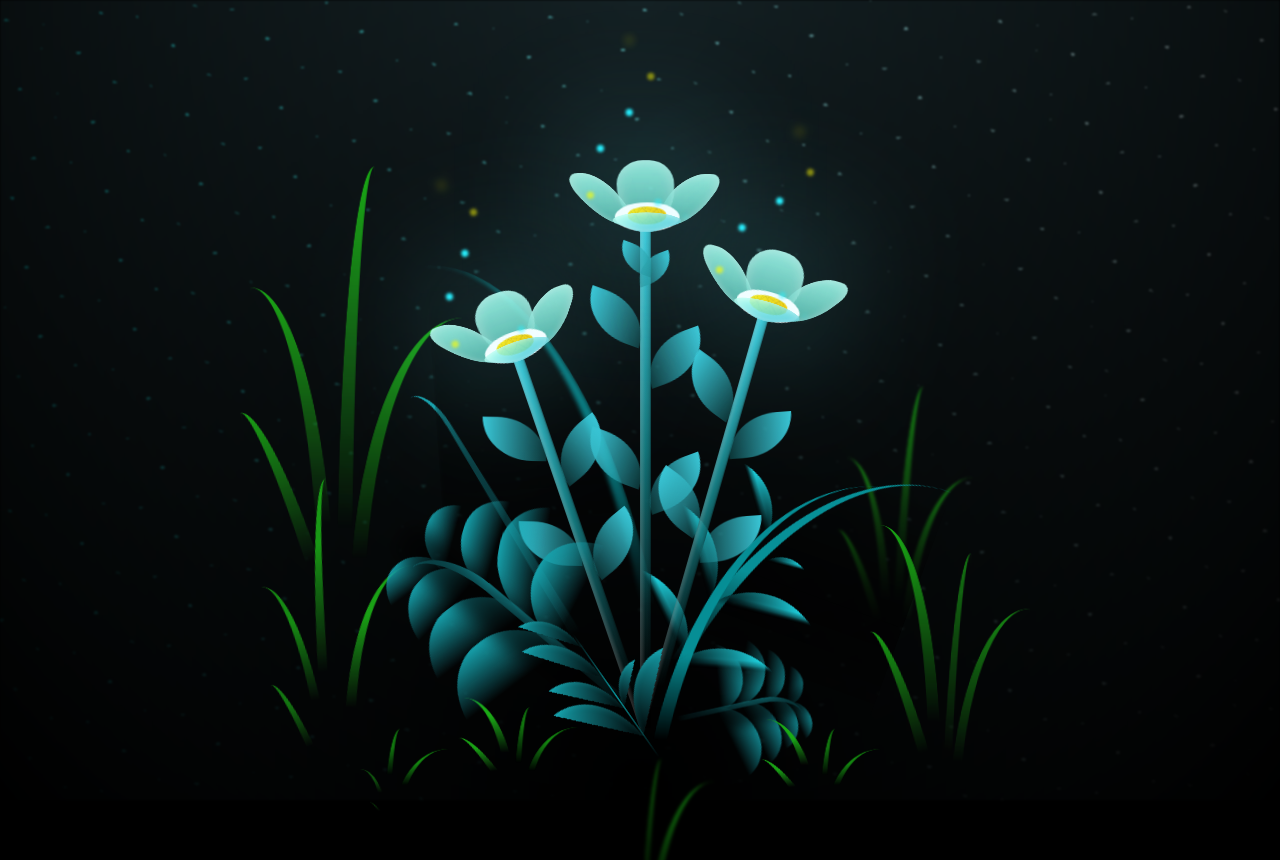
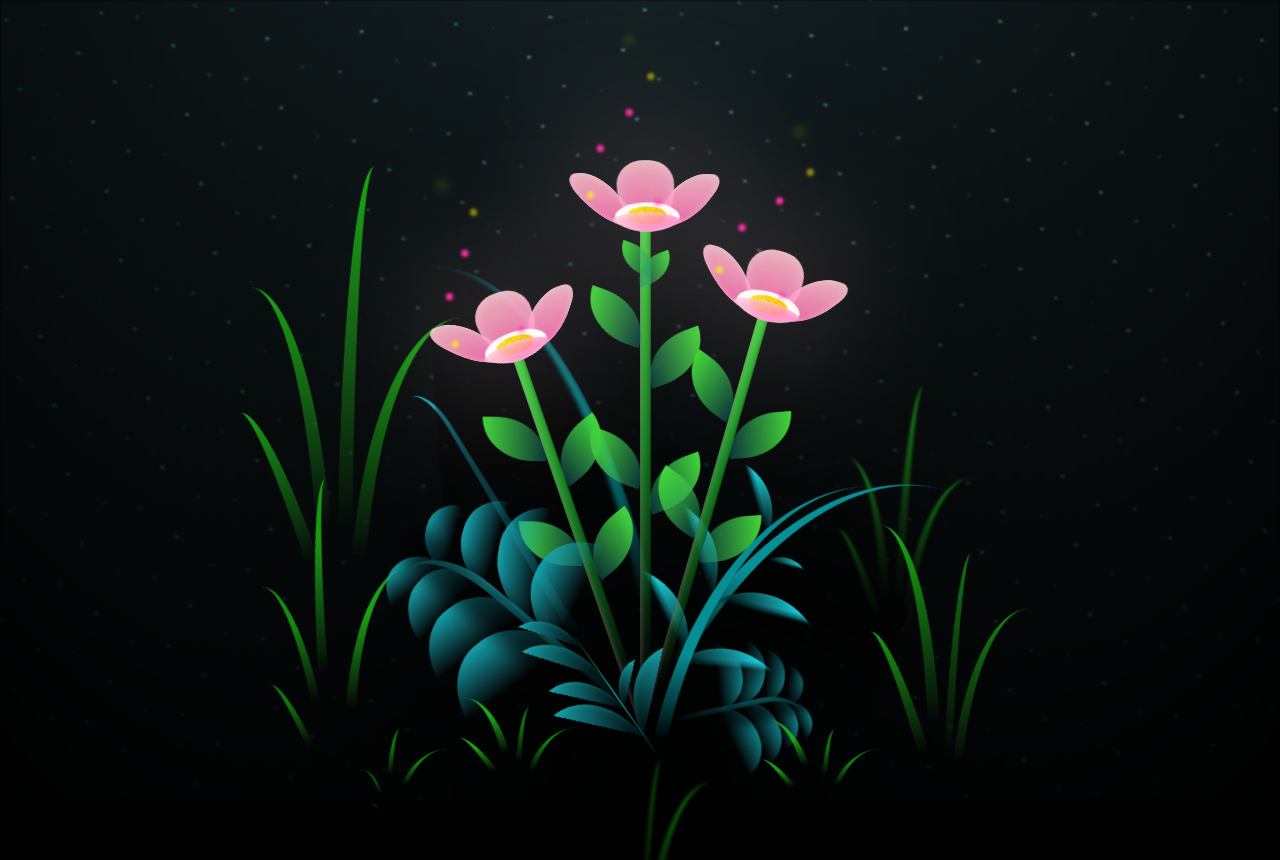
Before and after one commit to Redryna/kado, a plain HTML site: page flowers.html in a window 1280 px wide. Shown: the top 860 px of the page. Drawn offline with Linux system fonts and the light colour scheme.

Commit message:
Add files via upload

```diff
--- a/css/main.css
+++ b/css/main.css
@@ -154,9 +154,11 @@ body {
   transform: translate(-50%, -100%);
   width: 8vmin;
   height: 8vmin;
-  background-color: #6bf0ff;
+  background-color: #ffc0cb; /* Mengubah warna menjadi pink terang */
   filter: blur(10vmin);
 }
+
+
 .flower__leaf {
   position: absolute;
   bottom: 0;
@@ -164,12 +166,13 @@ body {
   width: 8vmin;
   height: 11vmin;
   border-radius: 51% 49% 47% 53%/44% 45% 55% 69%;
-  background-color: #a7ffee;
-  background-image: linear-gradient(to top, #54b8aa, #a7ffee);
+  background-color: #ffc0cb; /* Mengubah warna menjadi pink terang */
+  background-image: linear-gradient(to top, #ff69b4, #FFC0CB);
   transform-origin: bottom center;
   opacity: 0.9;
   box-shadow: inset 0 0 2vmin rgba(255, 255, 255, 0.5);
 }
+
 .flower__leaf--1 {
   transform: translate(-10%, 1%) rotateY(40deg) rotateX(-50deg);
 }
@@ -185,7 +188,7 @@ body {
   transform-origin: bottom left;
   border-radius: 4vmin 10vmin 4vmin 4vmin;
   transform: translate(0%, 18%) rotateX(70deg) rotate(-43deg);
-  background-image: linear-gradient(to top, #39c6d6, #a7ffee);
+  background-image: linear-gradient(to top, #ff69b4, #FFC0CB);
   z-index: 1;
   opacity: 0.8;
 }
@@ -212,7 +215,7 @@ body {
 .flower__line {
   height: 55vmin;
   width: 1.5vmin;
-  background-image: linear-gradient(to left, rgba(0, 0, 0, 0.2), transparent, rgba(255, 255, 255, 0.2)), linear-gradient(to top, transparent 10%, #14757a, #39c6d6);
+  background-image: linear-gradient(to left, rgba(0, 0, 0, 0.2), transparent, rgba(250, 167, 191, 0.2)), linear-gradient(to top, transparent 10%, #147a20, #39d63c);
   box-shadow: inset 0 0 2px rgba(0, 0, 0, 0.5);
   -webkit-animation: grow-flower-tree 4s backwards;
           animation: grow-flower-tree 4s backwards;
@@ -227,7 +230,7 @@ body {
   height: var(--h);
   border-top-right-radius: var(--h);
   border-bottom-left-radius: var(--h);
-  background-image: linear-gradient(to top, rgba(20, 117, 122, 0.4), #39c6d6);
+  background-image: linear-gradient(to top, rgba(20, 117, 122, 0.4), #43d639);
 }
 .flower__line__leaf--1 {
   transform: rotate(70deg) rotateY(30deg);
@@ -271,7 +274,7 @@ body {
           animation: light-ans 4s linear infinite backwards;
 }
 .flower__light:nth-child(odd) {
-  background-color: #23f0ff;
+  background-color: #ff23a3;
 }
 .flower__light--1 {
   left: -2vmin;
@@ -1318,4 +1321,4 @@ body {
 .container * {
   -webkit-animation-play-state: paused !important;
           animation-play-state: paused !important;
-}/*# sourceMappingURL=main.css.map */
+}
--- a/css/style.css
+++ b/css/style.css
@@ -22,7 +22,7 @@ body{
 @keyframes glow{
     0%, 100%{
         color: #fff;
-        text-shadow: 0 0 12px #39c6d6, 0 0 50px #39c6d6, 0 0 100px #39c6d6;
+        text-shadow: 0 0 12px #FF69B4, 0 0 50px #FF69B4, 0 0 100px #FF69B4;
     }
     10%, 90%{
         color: #111;
```
